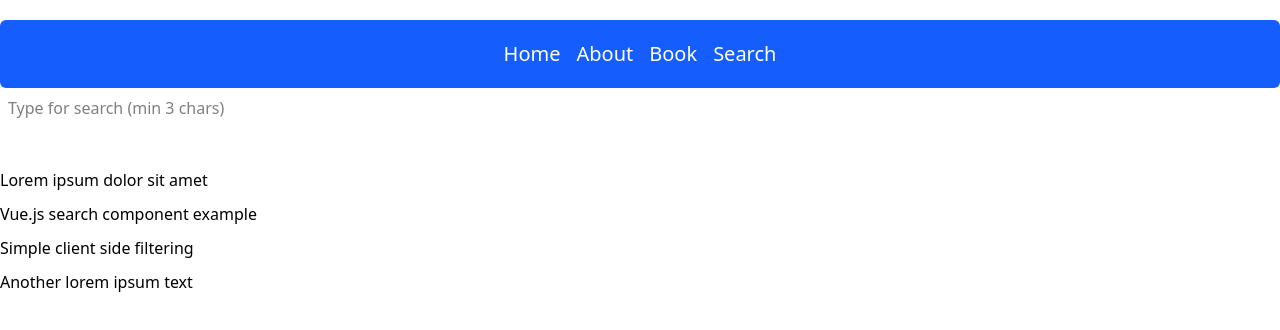
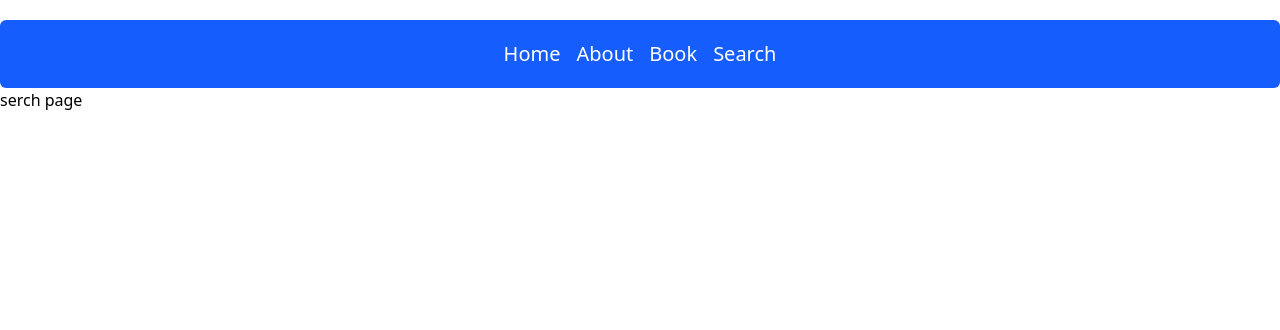
Before and after one commit to channakeb/HomeworkGitMerge, a Vue app: page /Search in a window 1280 px wide. Shown: the top 330 px of the page. Built offline with nearby package versions, Linux system fonts and the light colour scheme.

Commit message:
updaete 1

```diff
--- a/src/components/Search.vue
+++ b/src/components/Search.vue
@@ -1,159 +1,3 @@
 <template>
-  <div id="searchapp">
-    <div class="search" ref="searchEl">
-      <input
-        id="search__input"
-        type="text"
-        placeholder="Type for search (min 3 chars)"
-        v-model="searchString"
-      />
-
-      <transition name="fade">
-        <div
-          v-if="searchResults.length > 0 && searchResultsVisible"
-          class="search__results"
-        >
-          <ul>
-            <li v-for="(doc, k) in searchResults" :key="k">
-              {{ doc.text }}
-            </li>
-          </ul>
-        </div>
-      </transition>
-    </div>
-
-    <!-- SOURCE LIST -->
-    <ul class="list">
-      <li class="list__item">
-        <div class="list__item__description">Lorem ipsum dolor sit amet</div>
-      </li>
-      <li class="list__item">
-        <div class="list__item__description">Vue.js search component example</div>
-      </li>
-      <li class="list__item">
-        <div class="list__item__description">Simple client side filtering</div>
-      </li>
-      <li class="list__item">
-        <div class="list__item__description">Another lorem ipsum text</div>
-      </li>
-    </ul>
-  </div>
+  <h1> serch page</h1>
 </template>
-
-<script>
-export default {
-  name: 'SearchApp',
-
-  data() {
-    return {
-      documents: [],
-      searchString: '',
-      searchResultsVisible: true
-    };
-  },
-
-  mounted() {
-    const docsEls = this.$el.querySelectorAll('.list__item');
-
-    docsEls.forEach(item => {
-      this.documents.push({
-        text: item.querySelector('.list__item__description').textContent
-      });
-    });
-
-    document.documentElement.addEventListener('click', this.handleClickOnBody);
-    document.addEventListener('keyup', this.handleKeyUp);
-  },
-
-  beforeDestroy() {
-    document.documentElement.removeEventListener('click', this.handleClickOnBody);
-    document.removeEventListener('keyup', this.handleKeyUp);
-  },
-
-  computed: {
-    activeSearchString() {
-      return this.searchString.length >= 3 ? this.searchString : '';
-    },
-
-    searchResults() {
-      if (!this.activeSearchString) return [];
-
-      return this.documents.filter(d =>
-        d.text.toLowerCase().includes(this.activeSearchString.toLowerCase())
-      );
-    }
-  },
-
-  methods: {
-    handleClickOnBody(e) {
-      const searchEl = this.$refs.searchEl;
-
-      if (!searchEl.contains(e.target)) {
-        this.searchResultsVisible = false;
-      } else {
-        this.searchResultsVisible = true;
-      }
-    },
-
-    handleKeyUp(e) {
-      if (e.key === 'Escape') {
-        this.searchResultsVisible = false;
-      }
-    }
-  }
-};
-</script>
-
-<style scoped>
-.search {
-  position: relative;
-  width: 300px;
-}
-
-#search__input {
-  width: 100%;
-  padding: 8px;
-  box-sizing: border-box;
-}
-
-.search__results {
-  position: absolute;
-  top: 100%;
-  left: 0;
-  right: 0;
-  background: #fff;
-  border: 1px solid #ddd;
-  max-height: 200px;
-  overflow-y: auto;
-  z-index: 10;
-}
-
-.search__results ul {
-  list-style: none;
-  margin: 0;
-  padding: 0;
-}
-
-.search__results li {
-  padding: 8px;
-  border-bottom: 1px solid #eee;
-}
-
-/* Fade animation */
-.fade-enter-active,
-.fade-leave-active {
-  transition: opacity 250ms;
-}
-.fade-enter,
-.fade-leave-to {
-  opacity: 0;
-}
-
-.list {
-  margin-top: 40px;
-}
-
-.list__item {
-  margin-bottom: 10px;
-}
-</style>
```
